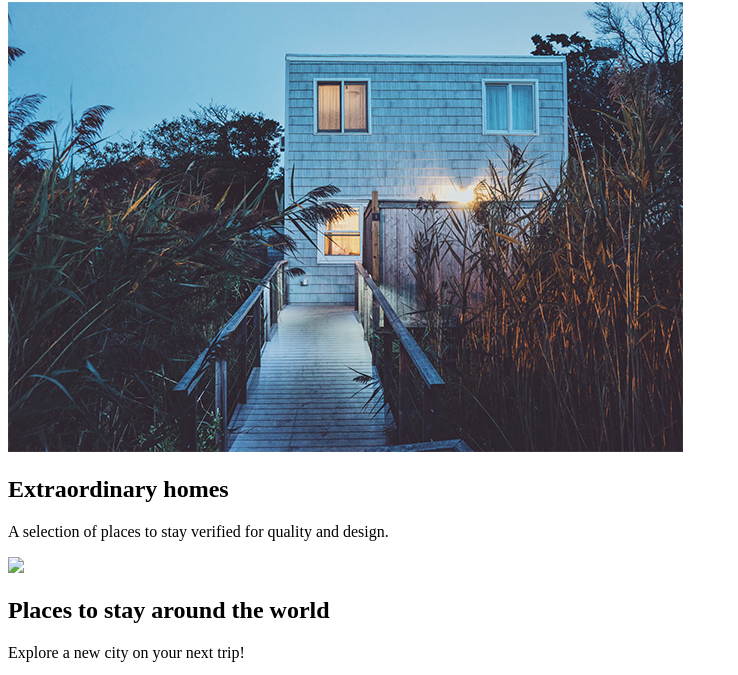
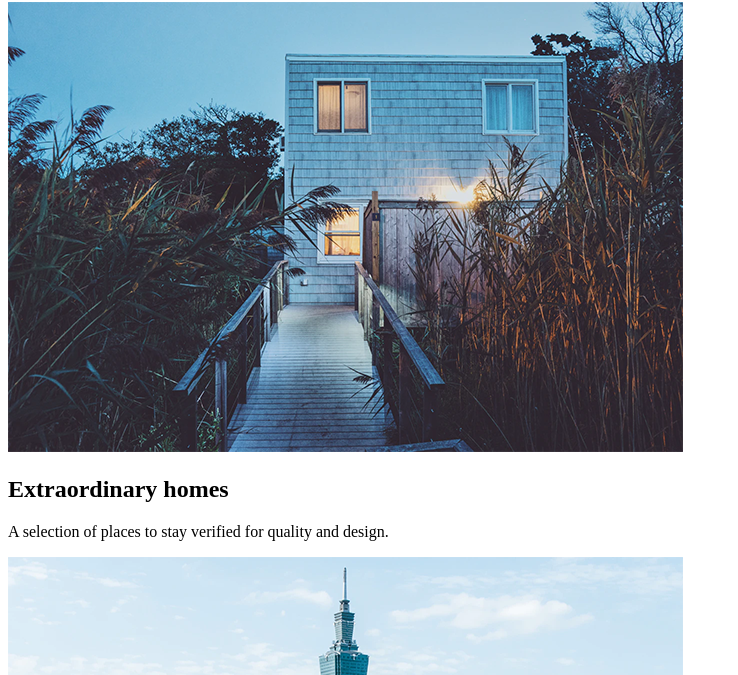
Before and after one commit to celinapan/celinapan.github.io, a plain HTML site: page labs/lab1/index.html in a window 1280 px wide. Shown: the part 260-935 px from the top of the page, without its empty margins (0-738 px from the left). Drawn offline with Linux system fonts and the light colour scheme.

Commit message:
fixing image filepaths fr

```diff
--- a/labs/lab1/index.html
+++ b/labs/lab1/index.html
@@ -37,7 +37,7 @@
         </p>
     </section>
     <section>
-        <img src="img/city.png" />
+        <img src="assets/city.png" />
 
         <!-- Size-two heading -->
         <h2>Places to stay around the world</h2>
```
